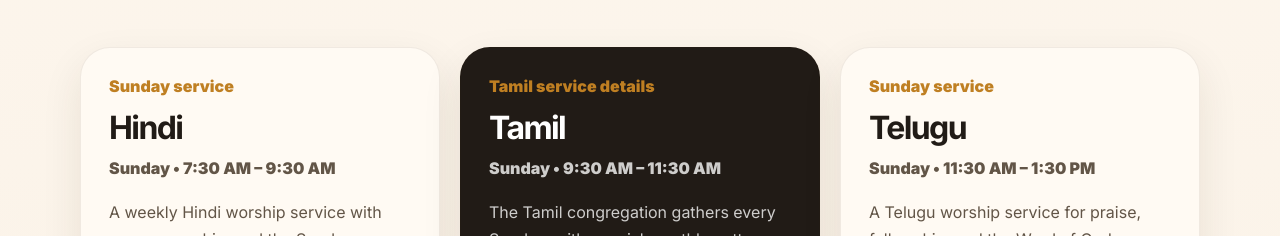
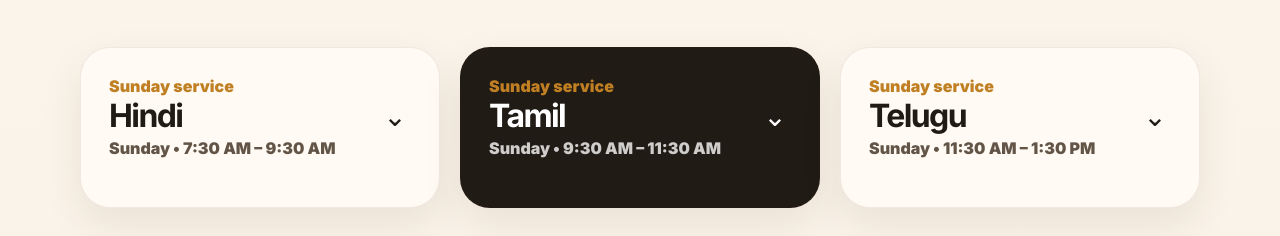
Before and after one commit to Ephi-05/church-website, a website: page index.html in a window 1280 px wide. Shown: the part 995-1231 px from the top of the page. Drawn offline with Linux system fonts and the light colour scheme.

Commit message:
Improve service section accordion

```diff
--- a/src/main.js
+++ b/src/main.js
@@ -62,13 +62,26 @@ const tamilSchedule = [
 ];
 
 const serviceCards = services.map((service) => `
-  <article class="service-card ${service.featured ? 'featured-service' : ''}">
-    <div class="service-topline">${service.featured ? 'Tamil service details' : 'Sunday service'}</div>
-    <h3>${service.language}</h3>
-    <p class="service-time">${service.time}</p>
-    <p>${service.description}</p>
-    <ul>${service.highlights.map((item) => `<li>${item}</li>`).join('')}</ul>
-  </article>
+  <details class="service-card ${service.featured ? 'featured-service' : ''}">
+
+    <summary>
+      <div class="service-topline">Sunday service</div>
+      <div class="service-summary-row">
+        <h3>${service.language}</h3>
+        <span class="service-arrow">⌄</span>
+      </div>
+      <p class="service-time">${service.time}</p>
+    </summary>
+
+    <div class="service-details">
+      <p>${service.description}</p>
+
+      <ul>
+        ${service.highlights.map((item) => `<li>${item}</li>`).join('')}
+      </ul>
+    </div>
+
+  </details>
 `).join('');
 
 const tamilItems = tamilSchedule.map((item) => `
--- a/src/style.css
+++ b/src/style.css
@@ -275,6 +275,7 @@ footer h2 {
   gap: 20px;
   grid-template-columns: repeat(3, 1fr);
   margin-top: 28px;
+  align-items: start;
 }
 
 .service-card,
@@ -537,3 +538,55 @@ footer p {
   width: 48px;
   z-index: 101;
 }
+
+/* Service accordion */
+
+
+
+.service-card {
+  cursor: pointer;
+  height: fit-content;
+  align-self: start;
+}
+
+.service-card summary {
+  list-style: none;
+  cursor: pointer;
+}
+
+.service-card summary::-webkit-details-marker {
+  display: none;
+}
+
+.service-summary-row {
+  display: flex;
+  align-items: center;
+  justify-content: space-between;
+  gap: 20px;
+}
+
+.service-summary-row h3 {
+  margin: 0;
+}
+
+.service-arrow {
+  width: 32px;
+  height: 32px;
+  display: flex;
+  align-items: center;
+  justify-content: center;
+  font-size: 28px;
+  line-height: 1;
+  flex-shrink: 0;
+  transition: transform 0.25s ease;
+}
+
+.service-card[open] .service-arrow {
+  transform: rotate(180deg);
+}
+
+.service-details {
+  margin-top: 24px;
+  padding-top: 20px;
+  border-top: 1px solid currentColor;
+}
```
